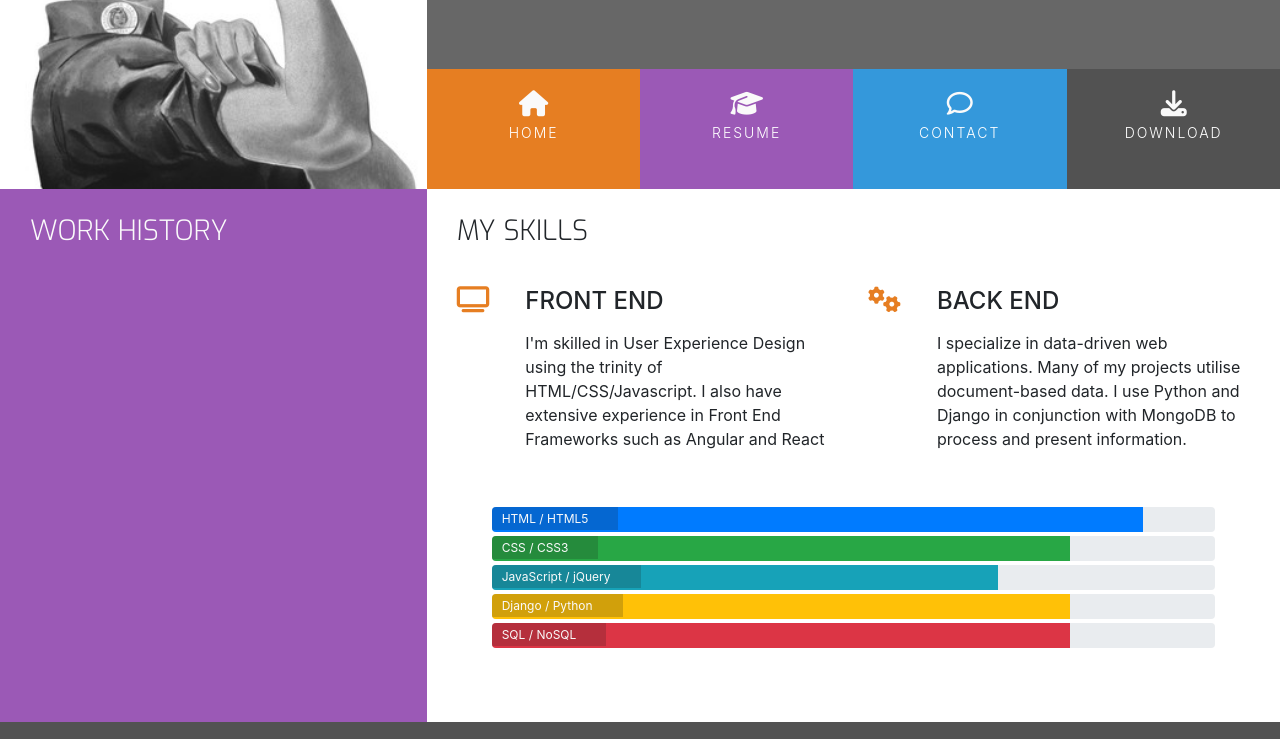
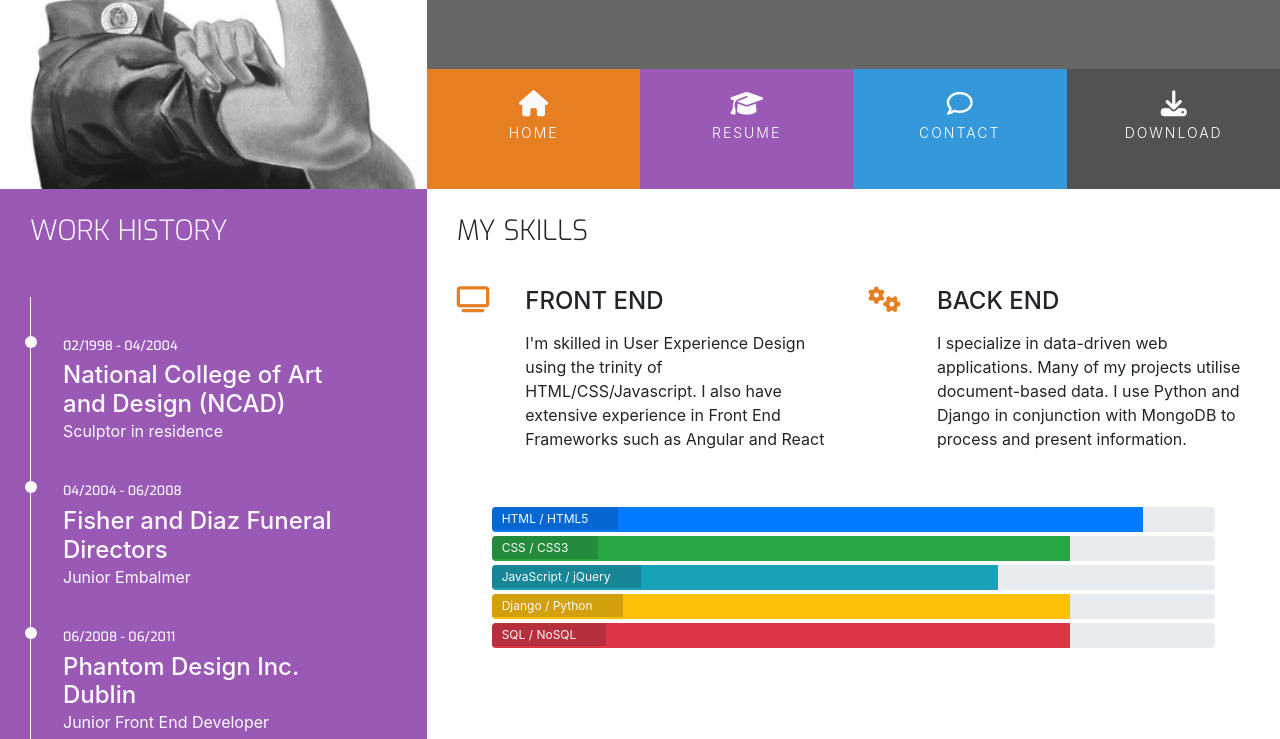
Before and after one commit to Fiona-T/frontend-walkthrough, a plain HTML site: page resume.html in a window 1280 px wide. Shown: the part 180-919 px from the top of the page. Drawn offline with nearby package versions, Linux system fonts and the light colour scheme.

Commit message:
feat: add work hisotry timeline, resume.html and style for it, style.css

```diff
--- a/assets/css/style.css
+++ b/assets/css/style.css
@@ -295,3 +295,46 @@ footer {
     color: #fafafa;
     margin-bottom: 50px;
 }
+
+.timeline-item {
+    padding: 4em 2em 0em 2em;
+    position: relative; /* before after positioned against these */
+    color: #fafafa;
+    border-left: 1px solid;
+}
+
+.timeline-item p {
+    padding: 0;
+    margin: 0;
+}
+
+/* display the dates on the timeline using before pseudo element */
+.timeline-item:before {
+    content: attr(data-dates); /* content is the value from the data-dates attribute*/
+    position: absolute;
+    left: 2.5em;
+    top: 3em;
+    display: block;
+    font-family: "Exo", sans-serif;
+    font-weight: 500;
+    font-size: 0.8em;
+    padding: 0;
+    margin: 0;
+}
+
+/* display a circle on the timeline using pseudo element */
+.timeline-item:after {
+    width: 12px;
+    height: 12px;
+    display: block;
+    position: absolute;
+    top: 2.4em;
+    left: -6px;
+    border-radius: 12px;
+    content: '';
+    background: #fafafa;
+}
+
+.history-items {
+    margin-bottom: 30px;
+}
--- a/resume.html
+++ b/resume.html
@@ -52,6 +52,24 @@
                 <div class="row">
                     <div class="col-12">
                         <h3 class="history-heading uppercase">Work History</h3>
+                    </div>
+                </div>
+                <div class="history-items">
+                    <div class="timeline-item" data-dates="02/1998 - 04/2004">
+                        <h4>National College of Art and Design (NCAD)</h4>
+                        <p>Sculptor in residence</p>
+                    </div>
+                    <div class="timeline-item" data-dates="04/2004 - 06/2008">
+                        <h4>Fisher and Diaz Funeral Directors</h4>
+                        <p>Junior Embalmer</p>
+                    </div>
+                    <div class="timeline-item" data-dates="06/2008 - 06/2011">
+                        <h4>Phantom Design Inc. Dublin</h4>
+                        <p>Junior Front End Developer</p>
+                    </div>
+                    <div class="timeline-item" data-dates="06/2011 - Present">
+                        <h4>Hooli Inc. Silicon Valley</h4>
+                        <p>Full Stack Web Developer</p>
                     </div>
                 </div>
             </div>
```
